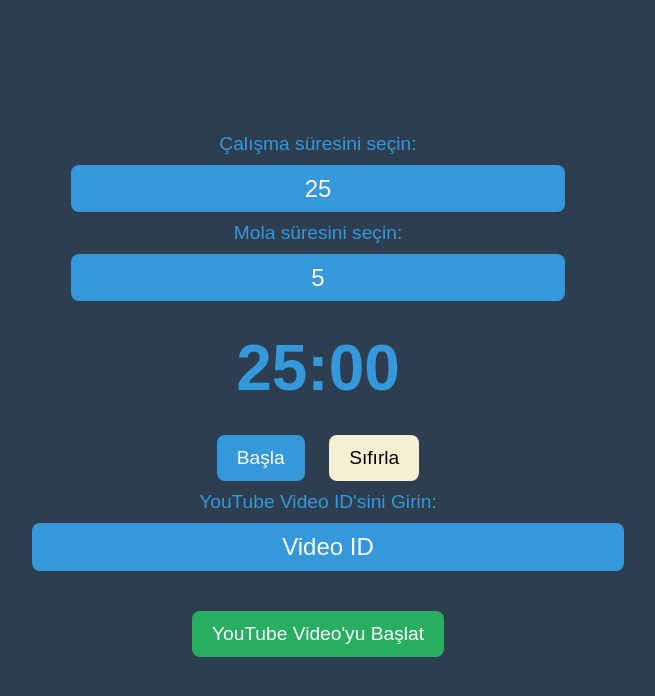
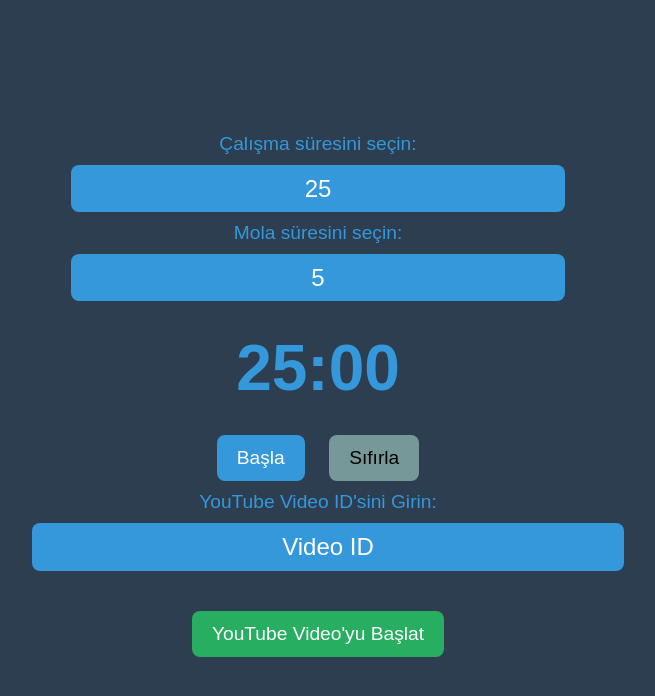
Before and after one commit to BerkanBuyuk/Pomodoro-Timer, an Electron app: page index.html in a window 800 px wide. In both pictures the pointer is over the button "Sıfırla". Shown: the whole page, without its empty margins (82-737 px from the left). Drawn offline with Linux system fonts and the light colour scheme.

Commit message:
Reset button hover deneme.

```diff
--- a/style.css
+++ b/style.css
@@ -95,7 +95,7 @@ input::placeholder {
   transition: background-color 0.3s ease;
 }
 #resetButton:hover {
-  background-color: #f7efd2;
+  background-color: #769898;
   color: #000;
 }
 
```
Also changed, not shown: 1 other file.
